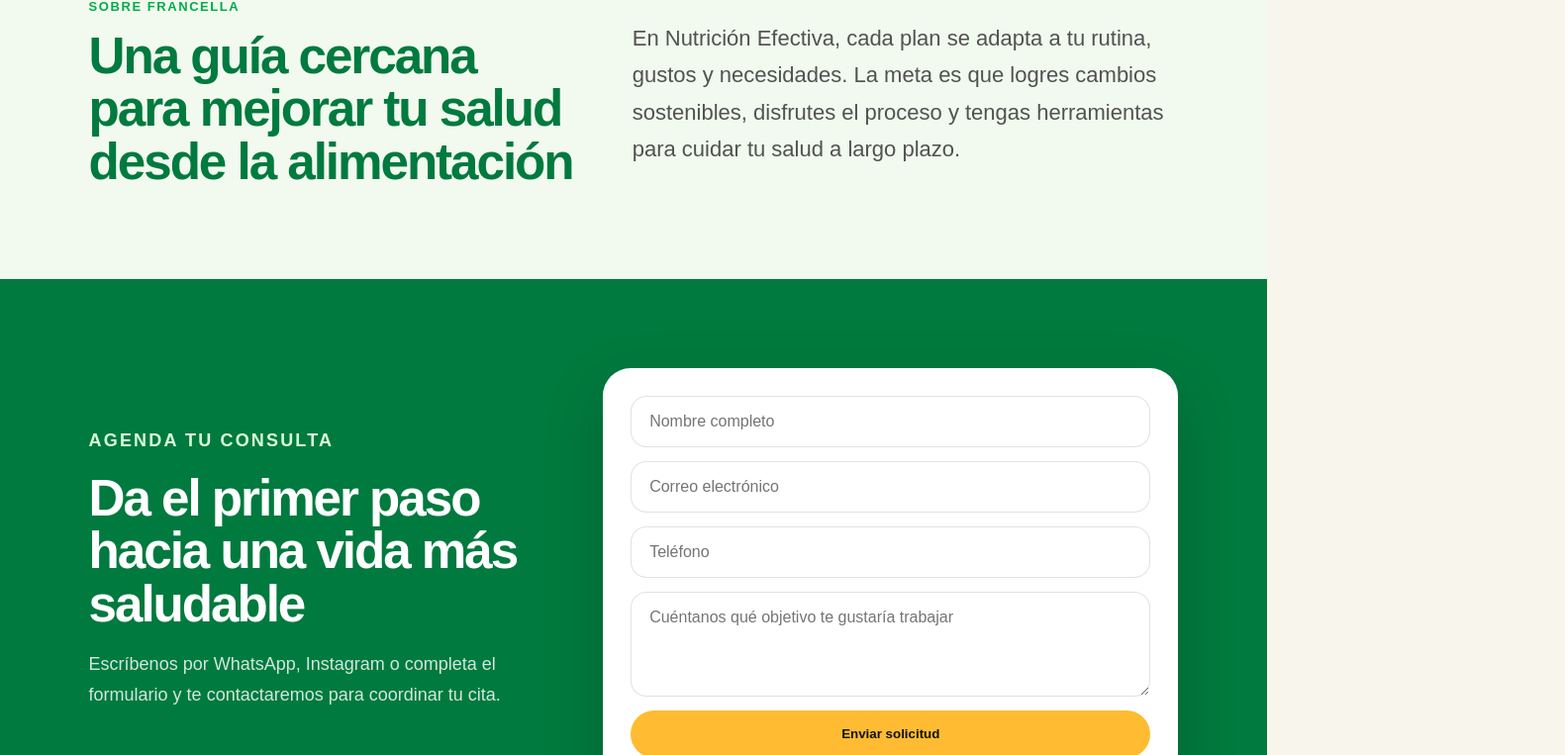
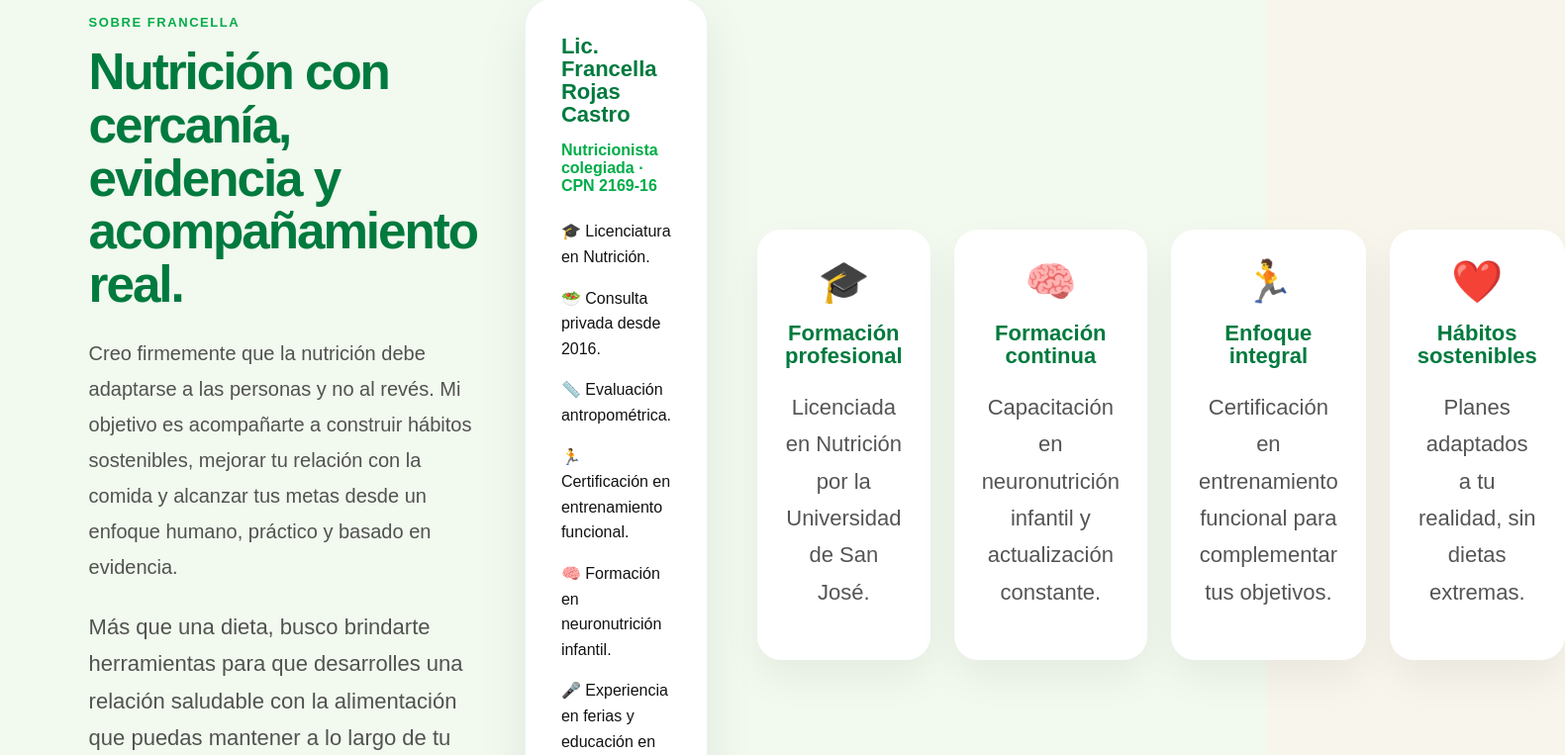
Before and after one commit to tebancole/nutricion-efectiva, a Next.js app: page / in a window 1280 px wide. Shown: the part 1920-2683 px from the top of the page at 99% size, 1581 px wide, since content can reach past the window. Built offline with nearby package versions, Linux system fonts and the light colour scheme.

Commit message:
Actualizar Sobre mi

```diff
--- a/src/app/globals.css
+++ b/src/app/globals.css
@@ -469,3 +469,85 @@ textarea:focus {
     transform: translate(-50%, -24px);
   }
 }
+.about {
+  background: #f2f9ef;
+}
+
+.aboutContent {
+  display: grid;
+  grid-template-columns: 1.4fr 0.9fr;
+  gap: 48px;
+  align-items: center;
+}
+
+.aboutText {
+  margin-top: 24px;
+  font-size: 20px;
+  line-height: 1.8;
+  color: rgba(18,18,18,.72);
+}
+
+.credentialsCard {
+  background: white;
+  padding: 36px;
+  border-radius: 28px;
+  box-shadow: 0 18px 50px rgba(18,18,18,.08);
+  border: 1px solid rgba(0,122,62,.08);
+}
+
+.credentialsCard h3 {
+  margin-bottom: 12px;
+}
+
+.credentialNumber {
+  color: var(--green);
+  font-weight: 800;
+  margin-bottom: 24px;
+}
+
+.credentialsList {
+  list-style: none;
+  padding: 0;
+  margin: 0;
+}
+
+.credentialsList li {
+  margin-bottom: 16px;
+  line-height: 1.6;
+}
+
+.highlightsGrid {
+  margin-top: 60px;
+  display: grid;
+  grid-template-columns: repeat(4, 1fr);
+  gap: 24px;
+}
+
+.highlightCard {
+  background: white;
+  padding: 28px;
+  border-radius: 24px;
+  text-align: center;
+  box-shadow: 0 18px 40px rgba(18,18,18,.06);
+}
+
+.highlightCard span {
+  font-size: 42px;
+  display: block;
+  margin-bottom: 16px;
+}
+
+.highlightCard p {
+  color: rgba(18,18,18,.68);
+  line-height: 1.6;
+}
+
+@media (max-width: 920px) {
+  .aboutContent {
+    grid-template-columns: 1fr;
+  }
+
+  .highlightsGrid {
+    grid-template-columns: 1fr;
+  }
+}
--- a/src/app/page.tsx
+++ b/src/app/page.tsx
@@ -115,13 +115,71 @@ useEffect(() => {
       </section>
 
       <section id="sobre-mi" className="section about">
-        <div>
-          <p className="eyebrow">Sobre Francella</p>
-          <h2>Una guía cercana para mejorar tu salud desde la alimentación</h2>
+        <div className="aboutContent">
+          <div>
+            <p className="eyebrow">Sobre Francella</p>
+
+            <h2>
+              Nutrición con cercanía, evidencia y acompañamiento real.
+            </h2>
+
+            <p className="aboutText">
+              Creo firmemente que la nutrición debe adaptarse a las personas
+              y no al revés. Mi objetivo es acompañarte a construir hábitos
+              sostenibles, mejorar tu relación con la comida y alcanzar tus
+              metas desde un enfoque humano, práctico y basado en evidencia.
+            </p>
+
+            <p className="aboutText">
+              Más que una dieta, busco brindarte herramientas para que
+              desarrolles una relación saludable con la alimentación que
+              puedas mantener a lo largo de tu vida.
+            </p>
+          </div>
+
+          <div className="credentialsCard">
+            <h3>Lic. Francella Rojas Castro</h3>
+
+            <p className="credentialNumber">
+              Nutricionista colegiada · CPN 2169-16
+            </p>
+
+            <ul className="credentialsList">
+              <li>🎓 Licenciatura en Nutrición.</li>
+              <li>🥗 Consulta privada desde 2016.</li>
+              <li>📏 Evaluación antropométrica.</li>
+              <li>🏃 Certificación en entrenamiento funcional.</li>
+              <li>🧠 Formación en neuronutrición infantil.</li>
+              <li>🎤 Experiencia en ferias y educación en salud.</li>
+            </ul>
+          </div>
         </div>
-        <p>
-          En Nutrición Efectiva, cada plan se adapta a tu rutina, gustos y necesidades. La meta es que logres cambios sostenibles, disfrutes el proceso y tengas herramientas para cuidar tu salud a largo plazo.
-        </p>
+
+        <div className="highlightsGrid">
+          <div className="highlightCard">
+            <span>🎓</span>
+            <h3>Formación profesional</h3>
+            <p>Licenciada en Nutrición por la Universidad de San José.</p>
+          </div>
+
+          <div className="highlightCard">
+            <span>🧠</span>
+            <h3>Formación continua</h3>
+            <p>Capacitación en neuronutrición infantil y actualización constante.</p>
+          </div>
+
+          <div className="highlightCard">
+            <span>🏃</span>
+            <h3>Enfoque integral</h3>
+            <p>Certificación en entrenamiento funcional para complementar tus objetivos.</p>
+          </div>
+
+          <div className="highlightCard">
+            <span>❤️</span>
+            <h3>Hábitos sostenibles</h3>
+            <p>Planes adaptados a tu realidad, sin dietas extremas.</p>
+          </div>
+        </div>
       </section>
 
       <section id="agenda" className="section booking">
```
